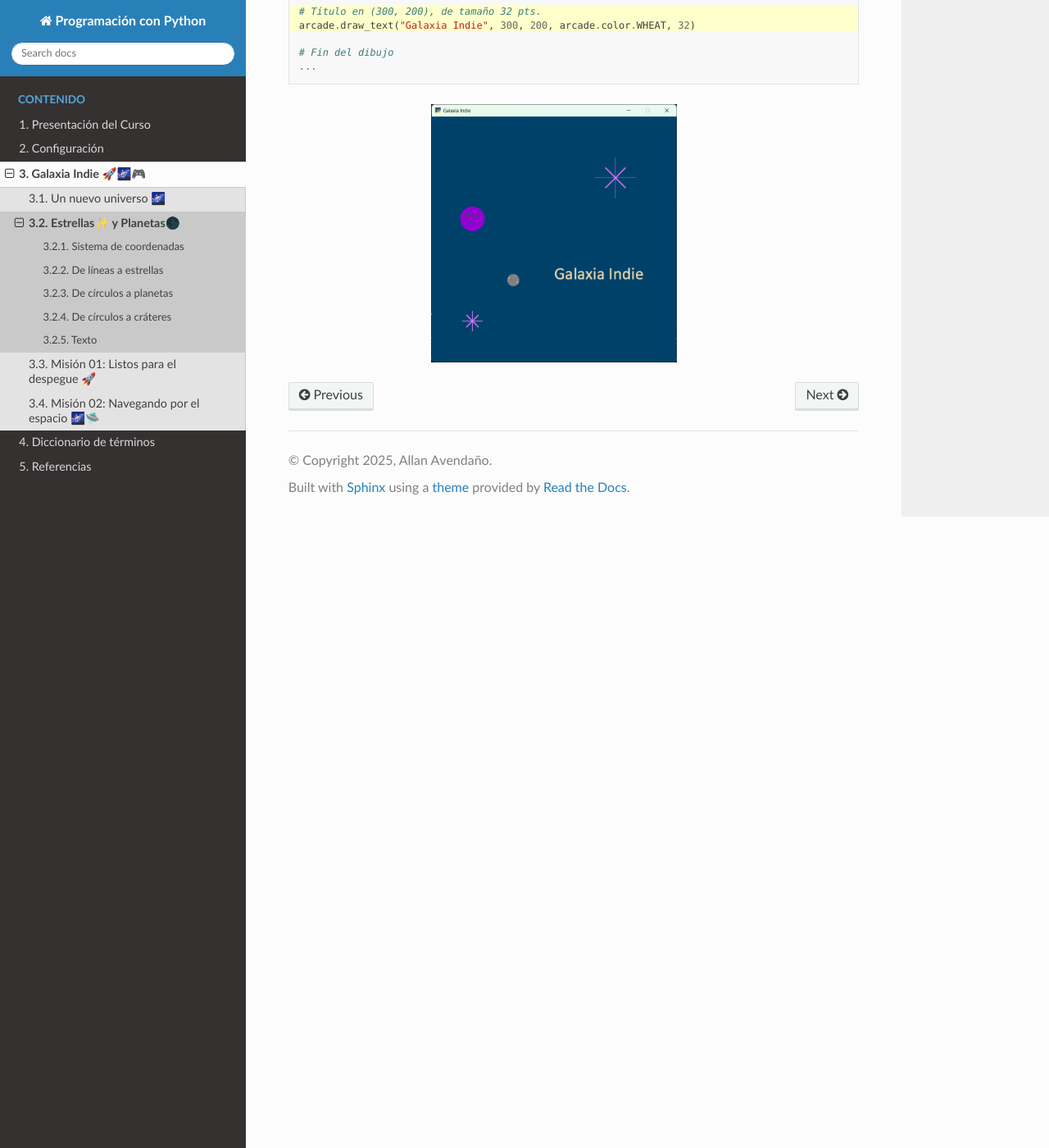
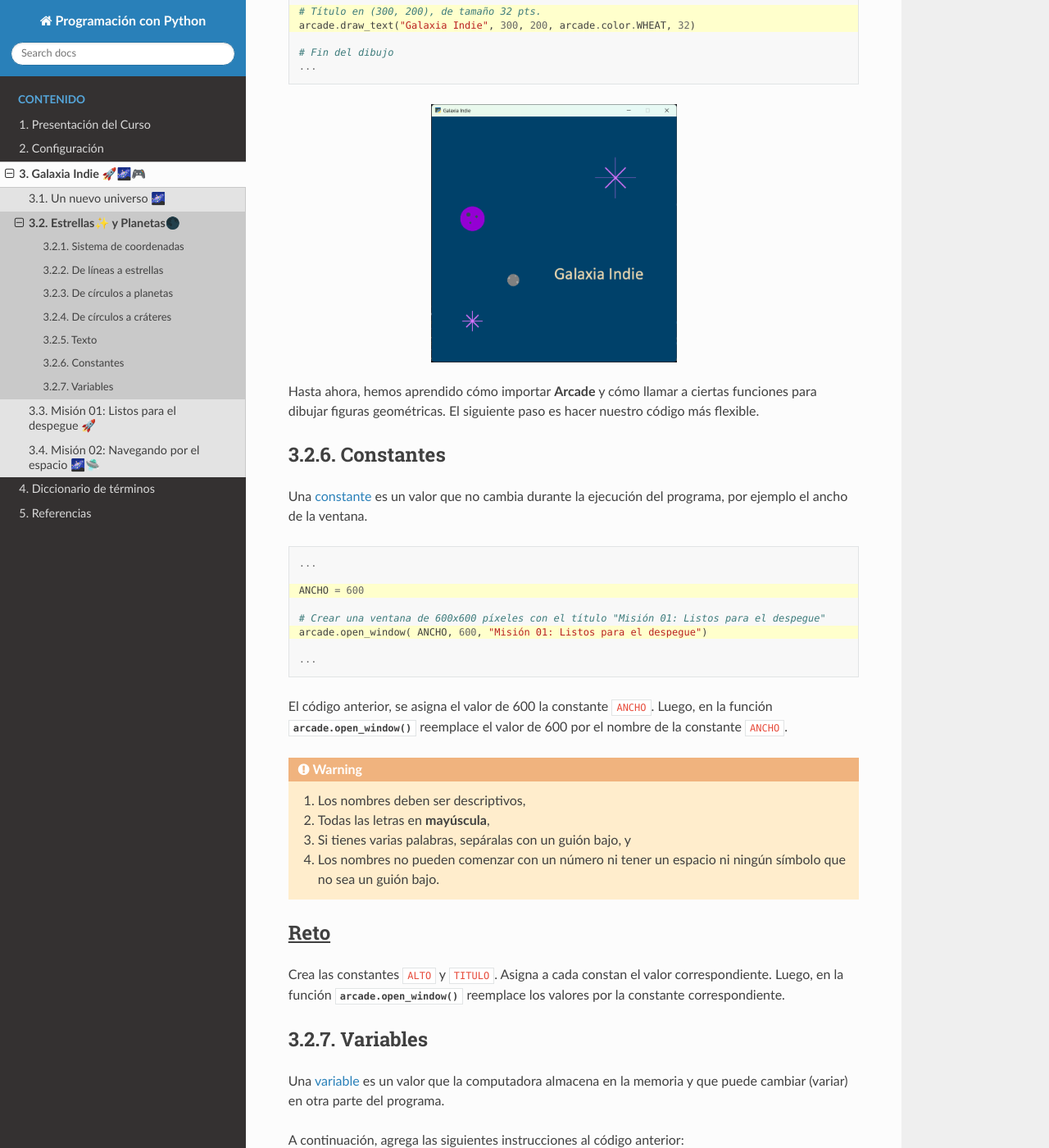
Before and after one commit to aavendan/programacion-python, a Sphinx documentation site: the page built from docs/source/sesiones/sesion02.rst, in a window 1280 px wide and 1400 px high, scrolled down 4106 px. Shown: the whole window at 82% size. Built offline with Sphinx 7.4.7 and the Read the Docs theme 3.1.0, drawn with Linux system fonts in a browser that asks for light colours; some of the changed text lies outside the part shown.

Commit message:
added vars and const

```diff
--- a/docs/source/sesiones/sesion02.rst
+++ b/docs/source/sesiones/sesion02.rst
@@ -217,3 +217,93 @@ con los siguientes parámetros:
 .. image:: ../img/sesion02/texto.png
   :width: 300
   :alt: texto
+
+Hasta ahora, hemos aprendido cómo importar **Arcade** y cómo llamar a ciertas
+funciones para dibujar figuras geométricas. El siguiente paso es hacer nuestro
+código más flexible.
+
+Constantes
+------------------
+
+Una :term:`constante` es un valor que no cambia durante la ejecución del
+programa, por ejemplo el ancho de la ventana.
+
+.. code-block:: python
+    :emphasize-lines: 3,6
+
+    ...
+
+    ANCHO = 600
+
+    # Crear una ventana de 600x600 píxeles con el título "Misión 01: Listos para el despegue"
+    arcade.open_window( ANCHO, 600, "Misión 01: Listos para el despegue")
+
+    ...
+
+El código anterior, se asigna el valor de 600 la constante ``ANCHO``.
+Luego, en la función :py:func:`arcade.open_window()` reemplace el valor de 600
+por el nombre de la constante ``ANCHO``.
+
+.. warning::
+
+    1. Los nombres deben ser descriptivos,
+    2. Todas las letras en **mayúscula**,
+    3. Si tienes varias palabras, sepáralas con un guión bajo, y
+    4. Los nombres no pueden  comenzar con un número ni tener un espacio ni ningún símbolo que no sea un guión bajo.
+
+.. rubric:: Reto
+  :heading-level: 2
+  :class: mi-clase-css
+
+Crea las constantes ``ALTO`` y ``TITULO``. Asigna a cada constan el valor
+correspondiente. Luego, en la función :py:func:`arcade.open_window()` reemplace
+los valores por la constante correspondiente.
+
+.. admonition:: Clic aquí para ver una pista
+  :collapsible: closed
+
+  A continuación, la solución al reto anterior.
+
+  .. code-block:: python
+    :emphasize-lines: 4,5,8
+
+    ...
+
+    ANCHO = 600
+    ALTO = 600
+    TITULO = "Misión 01: Listos para el despegue"
+
+    # Crear una ventana de 600x600 píxeles con el título "Misión 01: Listos para el despegue"
+    arcade.open_window( ANCHO, ALTO, TITULO )
+
+    ...
+
+Variables
+------------------
+
+Una :term:`variable` es un valor que la computadora almacena en la memoria y
+que puede cambiar (variar) en otra parte del programa.
+
+A continuación, agrega las siguientes instrucciones al código anterior:
+
+  .. code-block:: python
+    :emphasize-lines: 1
+
+    ...
+
+    # (Aquí irá el código para dibujar)
+
+
+    ...
+
+
+
+Para identificar las variables y las constantes, hay nombres que debes usar,
+nombres que no debes usar y nombres que no puedes usar.
+
+.. warning::
+
+    1. Los nombres deben ser descriptivos,
+    2. Todas las letras en **minúscula**,
+    3. Si tienes varias palabras, sepáralas con un guión bajo, y
+    4. Los nombres no pueden  comenzar con un número ni tener un espacio ni ningún símbolo que no sea un guión bajo.
```
